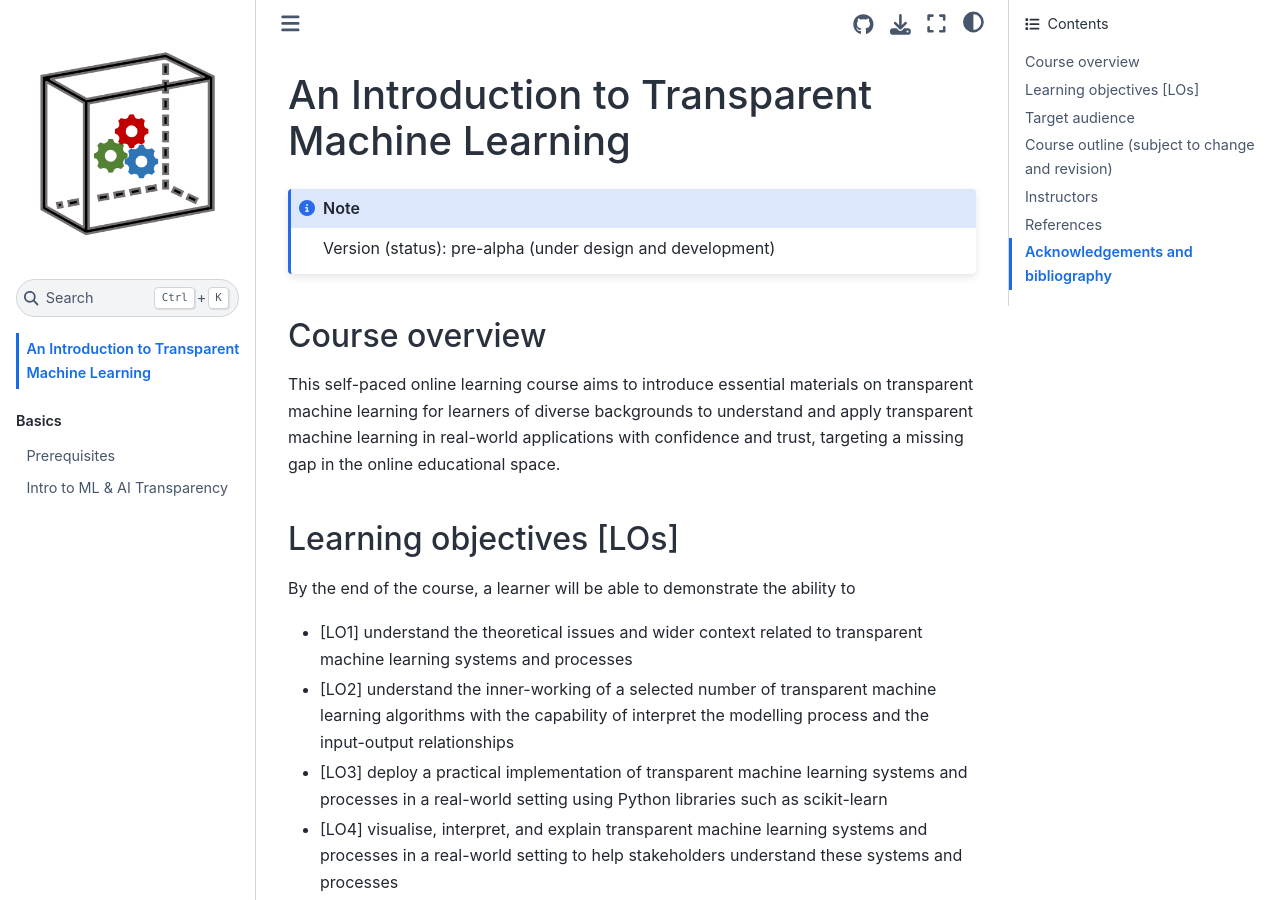
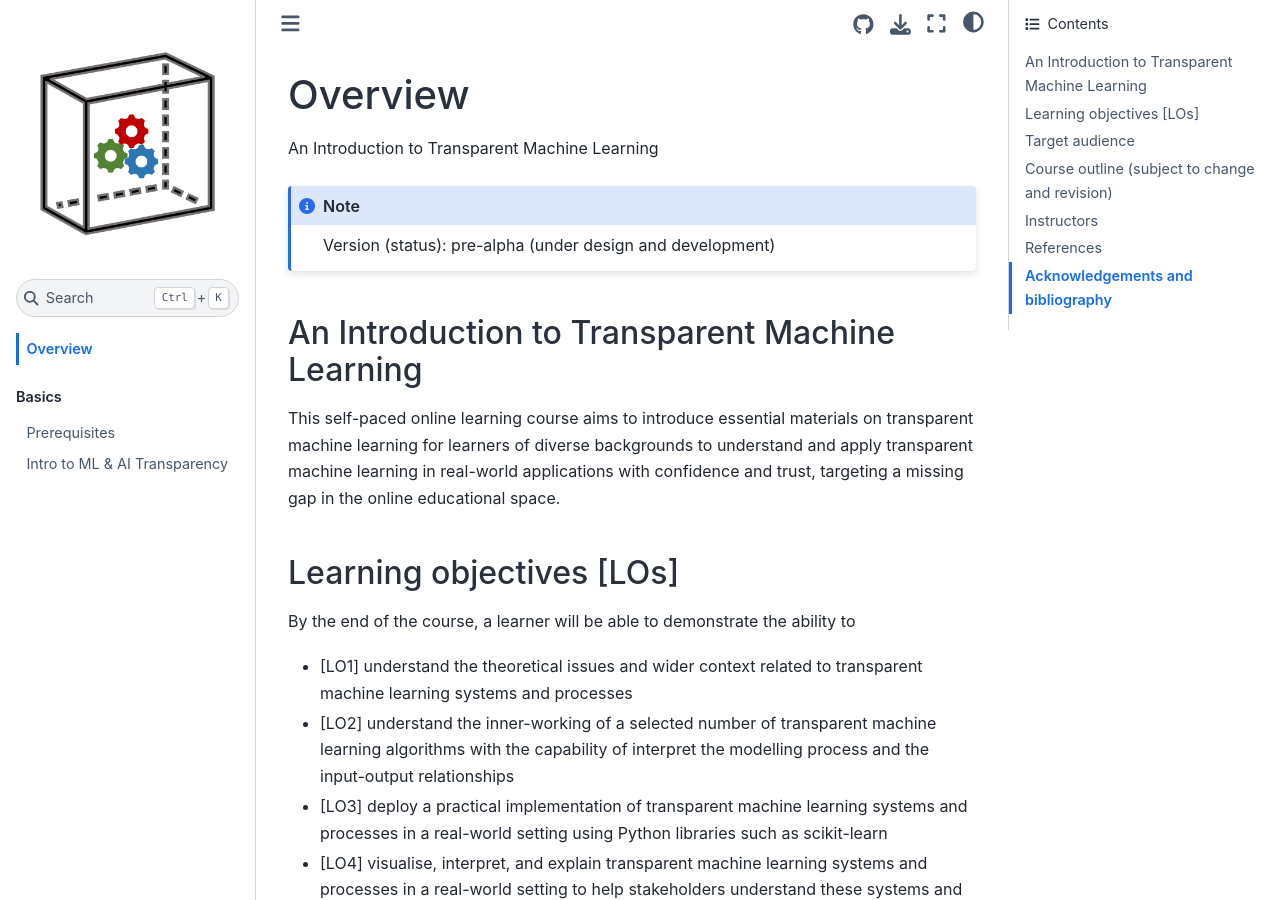
Before and after one commit to pykale/transparentML, a Jupyter Book: the page built from content/index.md, in a window 1280 px wide and 900 px high. Built offline with Jupyter Book 1.0.4 settings and Sphinx 7.4.7 and the Sphinx Book theme 1.1.4, drawn with Linux system fonts in a browser that asks for light colours; cross-references to code outside the pages are shown as plain code.

Commit message:
overview

````diff
--- a/content/index.md
+++ b/content/index.md
@@ -1,10 +1,12 @@
-# An Introduction to Transparent Machine Learning
+# Overview
+
+An Introduction to Transparent Machine Learning
 
 ```{note}
 Version (status): pre-alpha (under design and development)
 ```
 
-## Course overview
+## An Introduction to Transparent Machine Learning
 
 This self-paced online learning course aims to introduce essential materials on transparent machine learning for learners of diverse backgrounds to understand and apply transparent machine learning in real-world applications with confidence and trust, targeting a missing gap in the online educational space.
 
````
